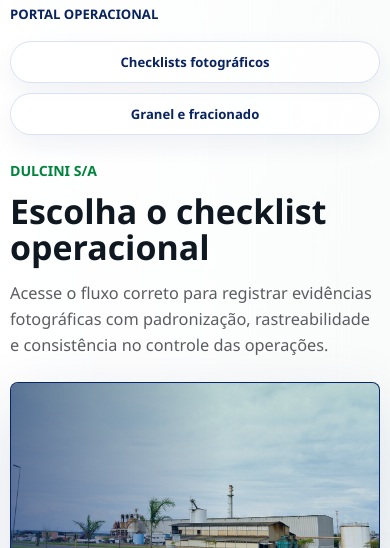
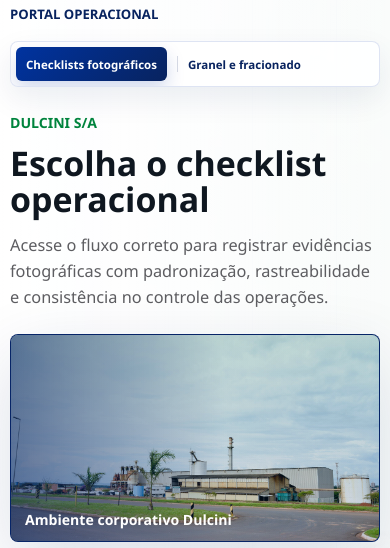
Before and after one commit to NicolasPrior/checklist-menu, a plain HTML site: page index.html in a window 390 px wide. Shown: the part 57-605 px from the top of the page. Drawn offline with Linux system fonts and the light colour scheme.

Commit message:
Refina visual responsivo do menu

```diff
--- a/styles.css
+++ b/styles.css
@@ -119,24 +119,43 @@ svg {
 }
 
 .header-meta {
-  display: flex;
+  display: inline-flex;
   align-items: center;
   justify-content: flex-end;
-  gap: 10px;
+  gap: 0;
+  padding: 5px;
   color: var(--brand-blue-dark);
-  font-size: 0.9rem;
-  font-weight: 700;
+  font-size: 0.82rem;
+  font-weight: 800;
+  border: 1px solid rgba(0, 51, 160, 0.13);
+  border-radius: 8px;
+  background: rgba(255, 255, 255, 0.82);
+  box-shadow: 0 12px 30px rgba(8, 35, 95, 0.08);
+  backdrop-filter: blur(12px);
 }
 
 .header-meta span {
-  min-height: 36px;
-  padding: 0 14px;
+  min-height: 32px;
+  padding: 0 12px;
   display: inline-flex;
   align-items: center;
-  border: 1px solid rgba(0, 51, 160, 0.14);
-  border-radius: 999px;
-  background: rgba(255, 255, 255, 0.74);
-  box-shadow: 0 10px 24px rgba(8, 35, 95, 0.06);
+  position: relative;
+  white-space: nowrap;
+}
+
+.header-meta span:first-child {
+  color: #ffffff;
+  border-radius: 6px;
+  background: linear-gradient(135deg, var(--brand-blue), var(--brand-blue-dark));
+  box-shadow: 0 8px 18px rgba(0, 51, 160, 0.18);
+}
+
+.header-meta span + span::before {
+  width: 1px;
+  height: 18px;
+  margin-right: 12px;
+  content: "";
+  background: rgba(8, 35, 95, 0.16);
 }
 
 .command-center {
@@ -430,8 +449,7 @@ h1 {
   }
 
   .header-meta {
-    flex-direction: column;
-    align-items: flex-end;
+    align-self: flex-start;
   }
 
   .command-center {
@@ -496,18 +514,27 @@ h1 {
   }
 
   .header-meta {
-    width: 100%;
-    flex-direction: row;
-    justify-content: stretch;
+    width: auto;
+    max-width: 100%;
+    justify-content: flex-start;
+    overflow-x: auto;
+    scrollbar-width: none;
+  }
+
+  .header-meta::-webkit-scrollbar {
+    display: none;
   }
 
   .header-meta span {
-    flex: 1;
-    min-height: 42px;
-    justify-content: center;
+    min-height: 34px;
     padding: 0 10px;
-    text-align: center;
-    font-size: 0.82rem;
+    text-align: left;
+    font-size: 0.75rem;
+  }
+
+  .header-meta span + span::before {
+    height: 16px;
+    margin-right: 10px;
   }
 
   h1 {
@@ -565,8 +592,11 @@ h1 {
   }
 
   .header-meta {
-    flex-direction: column;
-    align-items: stretch;
+    width: 100%;
+  }
+
+  .header-meta span {
+    font-size: 0.72rem;
   }
 
   h1 {
```
